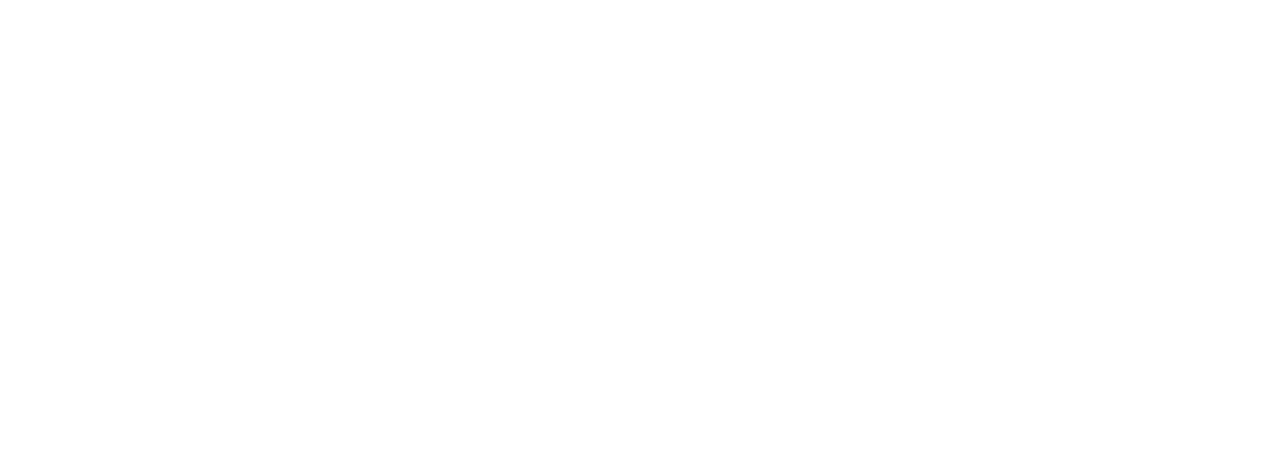
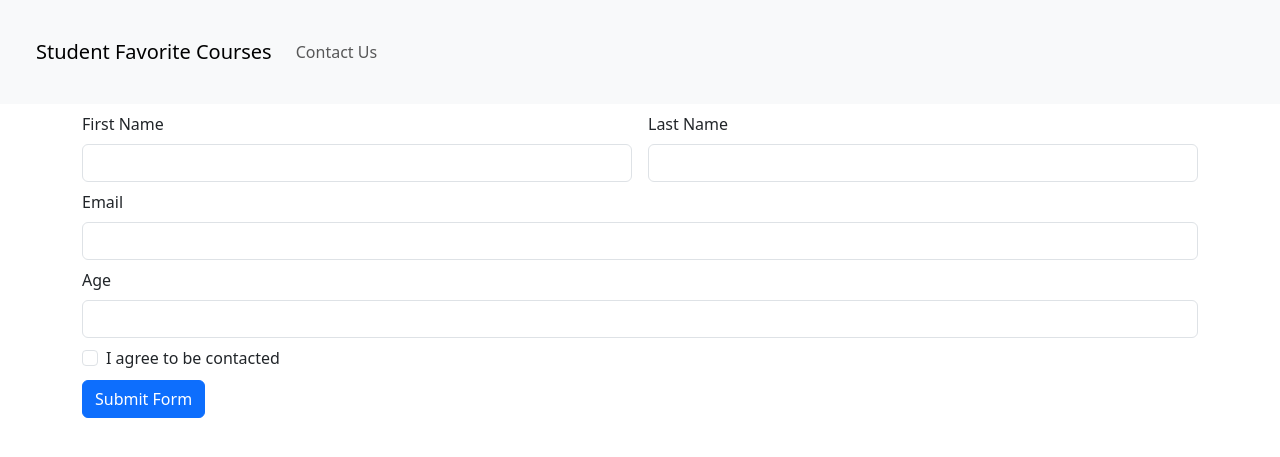
Before and after one commit to elianachoiumd/helloWorld, a Flask app: page /contact in a window 1280 px wide. Before the commit the part shown is empty. Shown: the top 457 px of the page. Run offline with Flask 3, Linux system fonts and the light colour scheme; some libraries are stand-ins or nearby versions.

Commit message:
Created contact.html

```diff
--- a/templates/contact.html
+++ b/templates/contact.html
@@ -1,10 +1,59 @@
-<!DOCTYPE html>
-<html lang="en">
-<head>
-    <meta charset="UTF-8">
-    <title>Title</title>
-</head>
-<body>
+    {% extends "base.html" %}
 
-</body>
-</html>
+    {% block page_content %}
+
+        {% if form_submitted %}
+            <div class="col-12 mt-5">
+                <h2>Thank you for submitting the form!</h2>
+            </div>
+            <div class="col-md-6">
+                <p><b>First Name:</b> {{ request.form.get('first_name') }}</p>
+
+            </div>
+            <div class="col-md-6">
+                <p><b>Last Name:</b> {{ request.form.get('last_name') }}</p>
+            </div>
+            <div class="col-md-6">
+                <p><b>Email:</b> {{ request.form.get('email') }}</p>
+            </div>
+            <div class="col-md-6">
+                <p><b>Age:</b> {{ request.form.get('age') }}</p>
+            </div>
+            <div class="col-md-6">
+                <p><b>Agree to Be Contacted:</b> {{ 'Yes' if request.form.get('agree_check') else 'No' }}</p>
+            </div>
+
+        {% else %}
+            <form class="row gy-2 gx-3 align-items-center" action="{{ url_for('contact') }}" method="post">
+                <div class="col-md-6">
+                    <label for="first_name" class="form-label">First Name</label>
+                    <input type="text" class="form-control" id="first_name" name="first_name">
+                </div>
+                <div class="col-md-6">
+                    <label for="last_name" class="form-label">Last Name</label>
+                    <input type="text" class="form-control" id="last_name" name="last_name">
+                </div>
+                <div class="col-12">
+                    <label for="email" class="form-label">Email</label>
+                    <input type="text" class="form-control" id="email" name="email">
+                </div>
+                <div class="col-12">
+                    <label for="age" class="form-label">Age</label>
+                    <input type="text" class="form-control" id="age" name="age">
+                </div>
+                <div class="col-12">
+                    <div class="form-check">
+                        <input type="checkbox" class="form-check-input" id="agree_check" name="agree_check">
+                        <label for="agree_check" class="form-check-label">
+                            I agree to be contacted
+                        </label>
+                    </div>
+                </div>
+                <div class="col-12">
+                    <button type="submit" class="btn btn-primary">Submit Form</button>
+                </div>
+            </form>
+
+        {% endif %}
+
+    {% endblock %}
```
